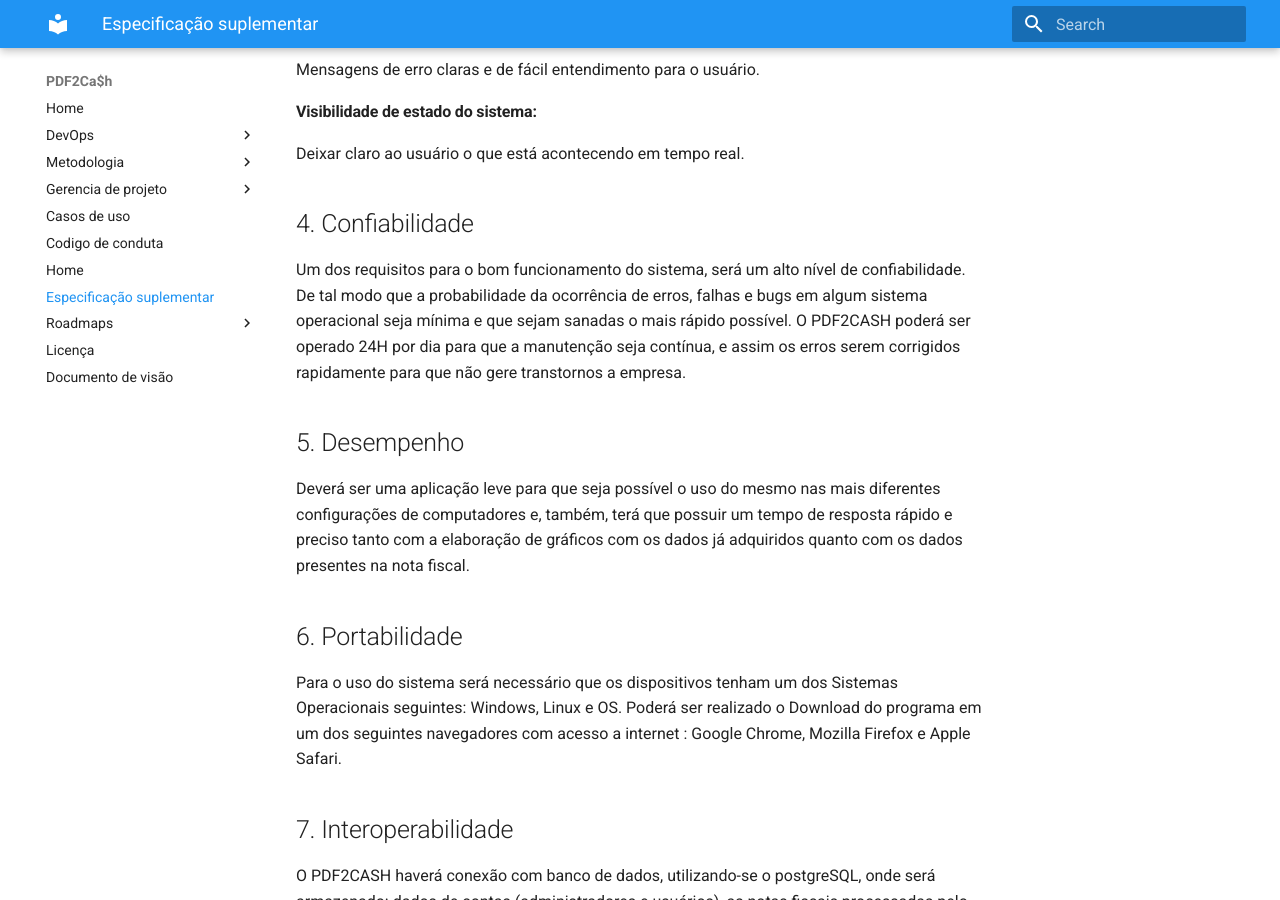
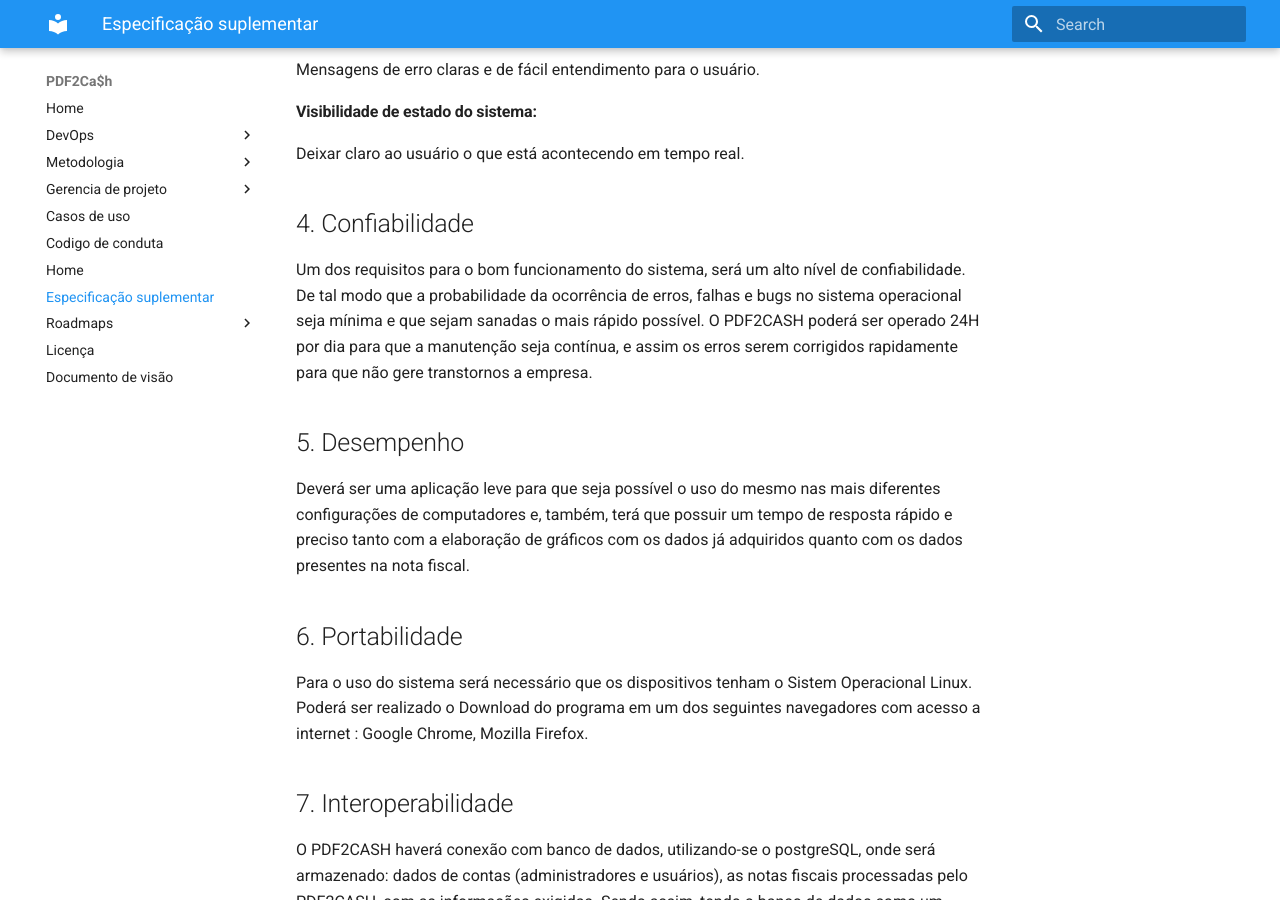
Before and after one commit to fga-eps-mds/2018.2-PDF2CASH, an MkDocs documentation site: the page built from docs/documento-de-especificacao-suplementar.md, in a window 1280 px wide and 900 px high, scrolled down 3277 px. Built offline with MkDocs 1.6.1 and Material for MkDocs 9.7.7, drawn with Linux system fonts in a browser that asks for light colours; some of the changed text lies outside the part shown.

Commit message:
Update portability of project
refs: fga-eps-mds/2018.2-PDF2CASH#173

```diff
--- a/docs/documento-de-especificacao-suplementar.md
+++ b/docs/documento-de-especificacao-suplementar.md
@@ -86,14 +86,14 @@ Evitar inserção de dados errôneos ou inadequados.
 
 
 ## 4. Confiabilidade
-Um dos requisitos para o bom funcionamento do sistema, será um alto nível de confiabilidade. De tal modo que a probabilidade da ocorrência de erros, falhas e bugs em algum sistema operacional seja mínima e que sejam sanadas o mais rápido possível.
+Um dos requisitos para o bom funcionamento do sistema, será um alto nível de confiabilidade. De tal modo que a probabilidade da ocorrência de erros, falhas e bugs no sistema operacional seja mínima e que sejam sanadas o mais rápido possível.
 O PDF2CASH poderá ser operado 24H por dia para que a manutenção seja contínua, e assim os erros serem corrigidos rapidamente para que não gere transtornos a empresa.
 
 ## 5. Desempenho
 Deverá ser uma aplicação leve para que seja possível o uso do mesmo nas mais diferentes configurações de computadores e, também, terá que possuir um tempo de resposta rápido e preciso tanto com a elaboração de gráficos com os dados já adquiridos quanto com os dados presentes na nota fiscal.
 
 ## 6. Portabilidade
-Para o uso do sistema será necessário que os dispositivos tenham um dos Sistemas Operacionais seguintes: Windows, Linux e OS. Poderá ser realizado o Download do programa em um dos seguintes navegadores com acesso a internet : Google Chrome, Mozilla Firefox e Apple Safari.
+Para o uso do sistema será necessário que os dispositivos tenham o Sistem Operacional Linux. Poderá ser realizado o Download do programa em um dos seguintes navegadores com acesso a internet : Google Chrome, Mozilla Firefox.
 
 ## 7. Interoperabilidade
 O PDF2CASH haverá conexão com banco de dados, utilizando-se o postgreSQL, onde será armazenado: dados de contas (administradores e usuários), as notas fiscais processadas pelo PDF2CASH, com as informações exigidas. Sendo assim, tendo o banco de dados como um centro de informações, podendo chamar/atualizar/processar dados remotamente.
```
Also changed, not shown: other parts of docs/documento-de-especificacao-suplementar.md (+1 -1 lines).
